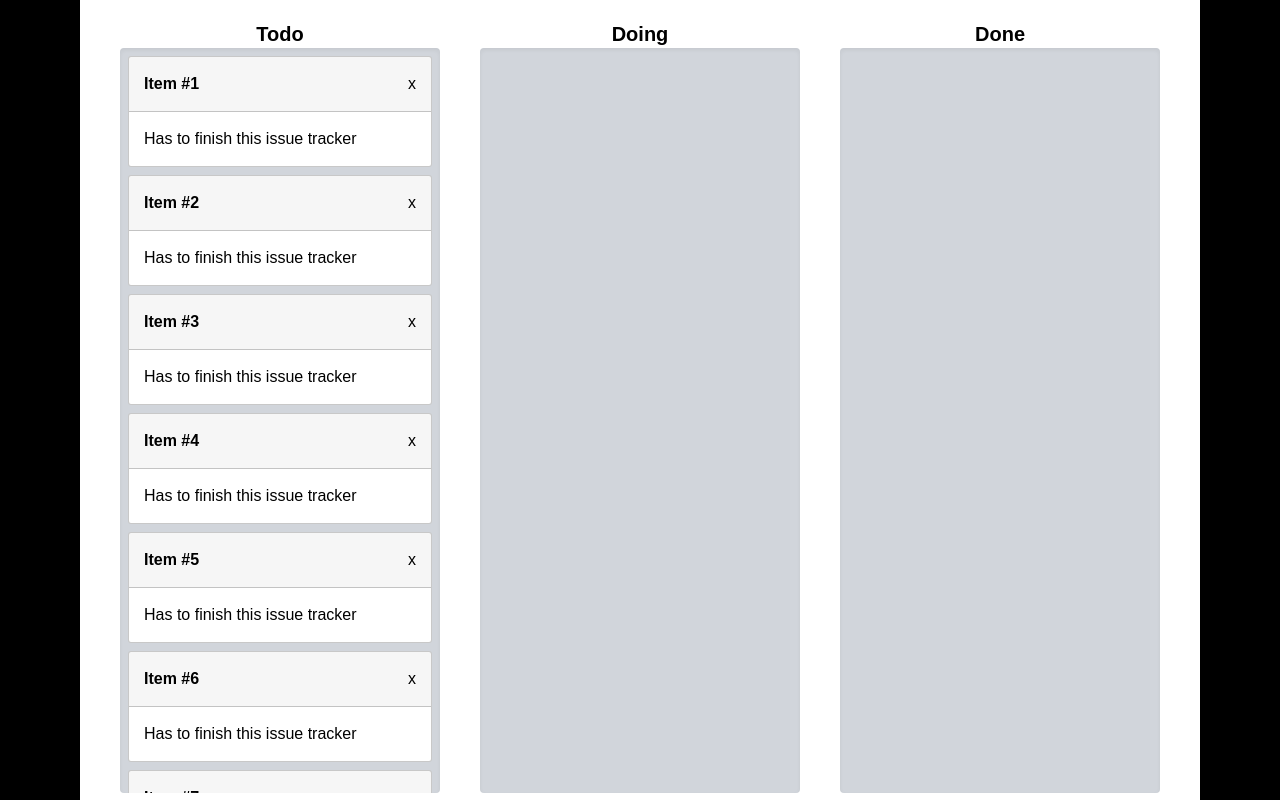
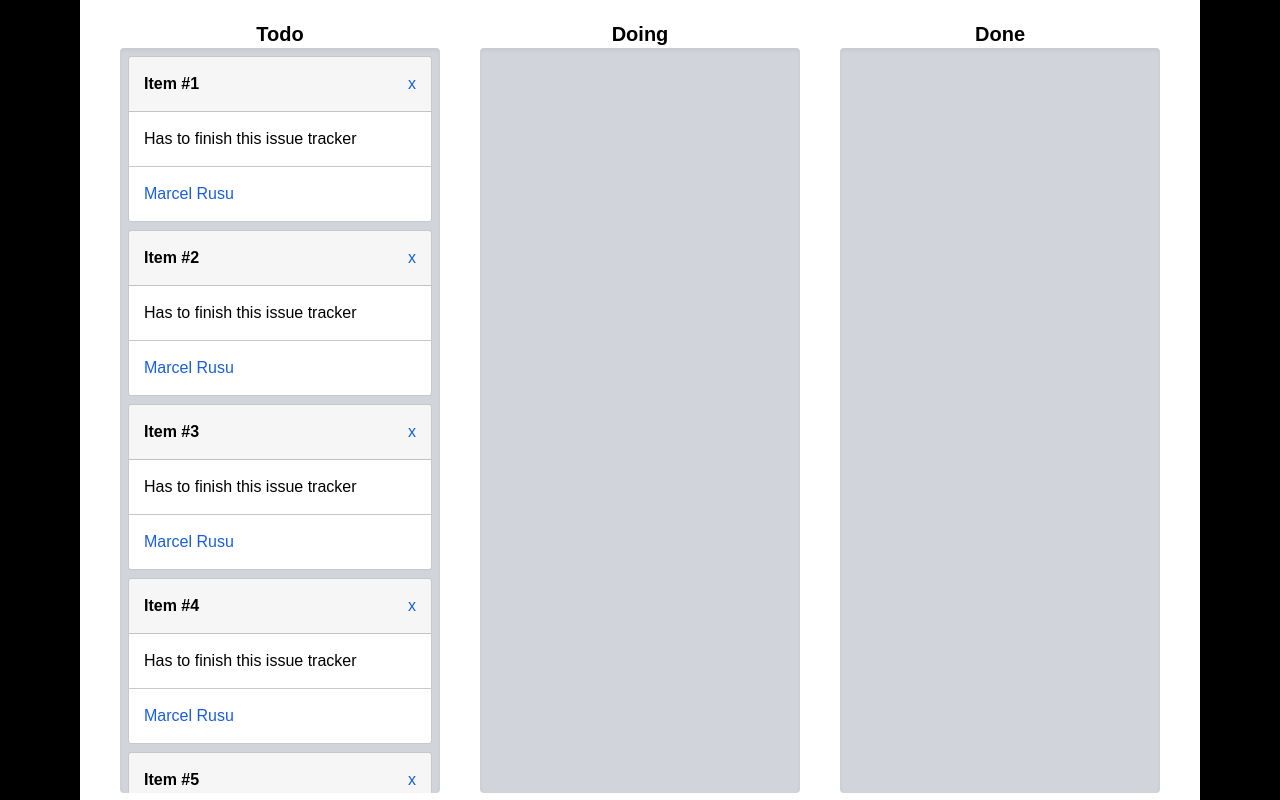
Before and after one commit to MarcelRusu/issue-tracker, a React (Create React App) app: page / in a window 1280 px wide. Built offline with nearby package versions, Linux system fonts and the light colour scheme.

Commit message:
add card details & user details
popper is broken though

```diff
--- a/package.json
+++ b/package.json
@@ -4,6 +4,7 @@
   "private": true,
   "dependencies": {
     "@craco/craco": "^6.0.0",
+    "@popperjs/core": "^2.6.0",
     "@tailwindcss/postcss7-compat": "^2.0.2",
     "@testing-library/jest-dom": "^5.11.4",
     "@testing-library/react": "^11.1.0",
@@ -14,6 +15,7 @@
     "react": "^17.0.1",
     "react-beautiful-dnd": "^13.0.0",
     "react-dom": "^17.0.1",
+    "react-popper": "^2.2.4",
     "react-scripts": "4.0.1",
     "tailwindcss": "npm:@tailwindcss/postcss7-compat",
     "web-vitals": "^0.2.4"
--- a/src/components/Story.js
+++ b/src/components/Story.js
@@ -3,30 +3,58 @@ import React, {useState} from 'react';
 import Card from '../misc/Card';
 import Button from '../misc/Button';
 import Overlay from '../misc/Overlay';
+import UserLink from './UserLink';
 
-const Story = React.forwardRef(({children, onDelete, ...props}, ref) => {
-  const [showModal, setModal] = useState(false);
-  return (
-    <>
-      {showModal &&
-        <Overlay show={showModal} onClickOut={() => setModal(false)}>
-          <Card title='Delete?' className="shadow" onClose={() => setModal(false)}>
+const DeleteModal = ({onExit, onDelete}) => (
+  <Card title='Delete?' className="shadow" onClose={onExit}>
     <p className="text-center">
       Are you sure want to delete?
     </p>
     <span className="flex justify-end footer">
-              <Button onClick={() => setModal(false)}>No</Button>
+      <Button onClick={onExit}>No</Button>
       <Button type='danger' onClick={onDelete}>
         Yes
       </Button>
     </span>
   </Card>
+);
+
+const DetailsModal = ({card, onExit}) => {
+  return (
+    <Card title={card.title} className="shadow" onClose={onExit}>
+      <p>
+        <h5>Description:</h5>Lorem ipsum dolor sit amet, consectetur adipiscing elit, sed do eiusmod tempor incididunt ut labore et dolore magna aliqua.
+      </p>
+      <p className="flex">
+        <h5>Assigned:</h5>
+        <UserLink user={card.author} />
+      </p>
+    </Card>
+  );
+}
+
+const Story = React.forwardRef(({children, onDelete, card, ...props}, ref) => {
+  const [showDelete, setShowDelete] = useState(false);
+  const [showDetails, setShowDetails] = useState(false);
+
+  return (
+    <>
+      {showDelete &&
+        <Overlay onClickOut={() => setShowDelete(false)}>
+          <DeleteModal onExit={() => setShowDelete(false)} />
+        </Overlay>
+      }
+      {showDetails &&
+        <Overlay onClickOut={() => setShowDetails(false)}>
+          <DetailsModal card={card} onExit={() => setShowDetails(false)} />
         </Overlay>
       }
       <Card
         {...props}
+        title={card.title}
         ref={ref}
-        onClose={() => setModal(true)}
+        onClick={() => setShowDetails(true)}
+        onClose={() => setShowDelete(true)}b
       >
         {children}
       </Card>
--- /dev/null
+++ b/src/components/UserLink.js
@@ -0,0 +1,45 @@
+import {useRef, useState} from 'react';
+import {usePopper} from 'react-popper';
+
+import Card from '../misc/Card';
+
+const UserLink = ({user}) => {
+  const refElement = useRef(null), popperElement = useRef(null);
+  const {styles, attributes} = usePopper(
+    refElement.current,
+    popperElement.current
+  );
+  const [showUser, setShowUser] = useState(false);
+  return (
+    <>
+      <a
+        ref={refElement}
+        className="unset"
+        onClick={e => {
+          e.stopPropagation();
+          setShowUser(v => !v);
+        }}
+        href="#marcel-rusu"
+      >
+        {user}
+      </a>
+      {showUser &&
+        <Card
+          {...attributes.popper}
+          ref={popperElement}
+          style={styles.popper}
+          className="cursor-default"
+          onClick={e => e.stopPropagation()}
+          title={user}
+          onClose={() => setShowUser(false)}
+        >
+          <p>
+            <a href="#tickets">10</a> tickets on <a href="#other-board">5</a> other boards
+          </p>
+        </Card>
+      }
+    </>
+  );
+}
+
+export default UserLink;
--- a/src/components/board/Column.js
+++ b/src/components/board/Column.js
@@ -3,6 +3,7 @@ import './Column.scss';
 
 import Story from '../Story';
 import {COLUMNS} from './constants';
+import UserLink from '../UserLink';
 
 
 const Column = ({columnType, cards, onCardDelete}) => (
@@ -17,7 +18,7 @@ const Column = ({columnType, cards, onCardDelete}) => (
           ref={provided.innerRef}
           className="bg-gray-300 rounded overflow-scroll shadow-inner board-col"
         >
-          {cards.map(({title, content, id}, i) => (
+          {cards.map(({title, content, author, id}, i) => (
             <Draggable key={id} draggableId={id} index={i}>
               {provided => (
                 <Story
@@ -26,9 +27,10 @@ const Column = ({columnType, cards, onCardDelete}) => (
                   ref={provided.innerRef}
                   {...provided.draggableProps}
                   {...provided.dragHandleProps}
-                  title={title}
+                  card={{title, content, author}}
                 >
                   <p>{content}</p>
+                  <UserLink user={author}>{author}</UserLink>
                 </Story>
               )}
             </Draggable>
--- a/src/components/board/index.js
+++ b/src/components/board/index.js
@@ -24,7 +24,8 @@ const Board = () => {
       order: i,
       title: `Item #${i + 1}`,
       id: `Item #${i + 1}`,
-      content: 'Has to finish this issue tracker'
+      content: 'Has to finish this issue tracker',
+      author: 'Marcel Rusu'
     }));
     setCards(oldCards => ({...oldCards, [COLUMNS.TODO]: initCards}));
   }, []);
--- a/src/misc/Card.js
+++ b/src/misc/Card.js
@@ -5,7 +5,16 @@ const Card = React.forwardRef(({title, children, onClose, className, ...props},
   <div {...props} ref={ref} className={`card ${className}`}>
     <div className="header flex justify-between">
       <h3>{title}</h3>
-      <a href="#" onClick={onClose} className="text-red-50">x</a>
+      <a
+        href="#"
+        className="text-red-50"
+        onClick={e => {
+          e.stopPropagation();
+          onClose && onClose(e);
+        }}
+      >
+        x
+      </a>
     </div>
     {children}
   </div>
--- a/src/misc/Card.scss
+++ b/src/misc/Card.scss
@@ -58,6 +58,10 @@ h1,h2,h3,h4,h5,h6 {
   }
 }
 
+.card .card {
+  padding: 0;
+}
+
 // -- Card children --
 .card {
   .header, .footer {
@@ -68,14 +72,14 @@ h1,h2,h3,h4,h5,h6 {
   }
   background: white;
   a {
-    color: black;
+    color: rgb(24, 94, 224);
     &:hover {
       text-decoration: unset;
-      color: lighten(black, 50%);
+      color: lighten(rgb(24, 94, 224), 10%);
     }
-    +a {
-      margin-left: 1rem;
-    }
+  }
+  > a + a {
+    margin-left: 1rem;
   }
   p {
     margin-top: 0;
--- a/src/misc/Overlay.js
+++ b/src/misc/Overlay.js
@@ -1,13 +1,13 @@
 import './Overlay.scss';
 
 
-const Overlay = ({show, children, onClickOut}) => (
+const Overlay = ({children, onClickOut}) => (
   <>
     <div
       onClick={onClickOut}
       className="absolute z-0 w-screen h-screen bg-gray-500 opacity-30 left-0 top-0"
     />
-    <div className={`absolute w-1/5 z-10 top-1/5 ${!show && 'hidden'} overlay-content`}>
+    <div className={`absolute w-1/5 z-10 top-1/5 overlay-content`}>
       {children}
     </div>
   </>
```
Also changed, not shown: 1 other file (tests, documents, lock files or other folders). Lines whose indentation alone changed are shown as unchanged.
